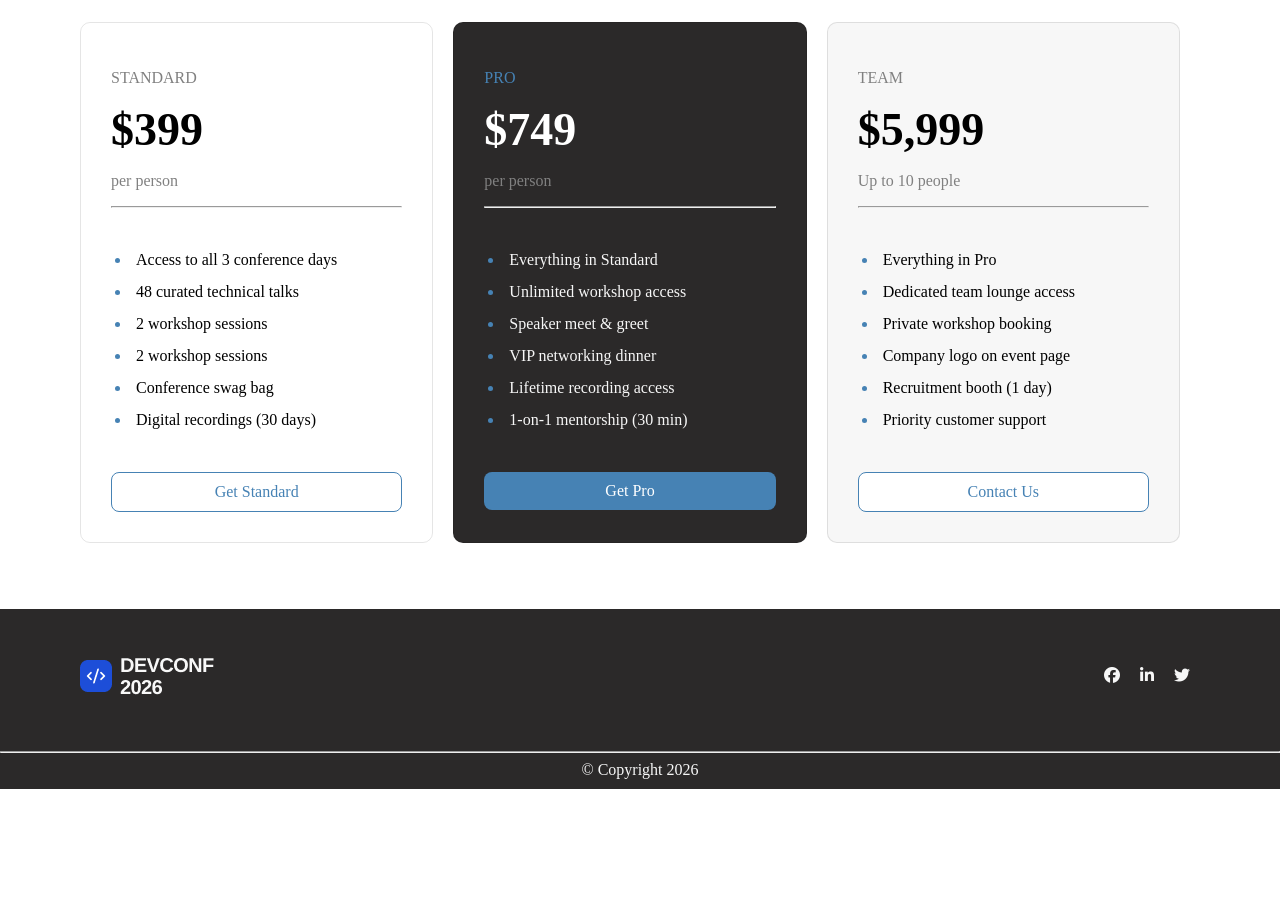
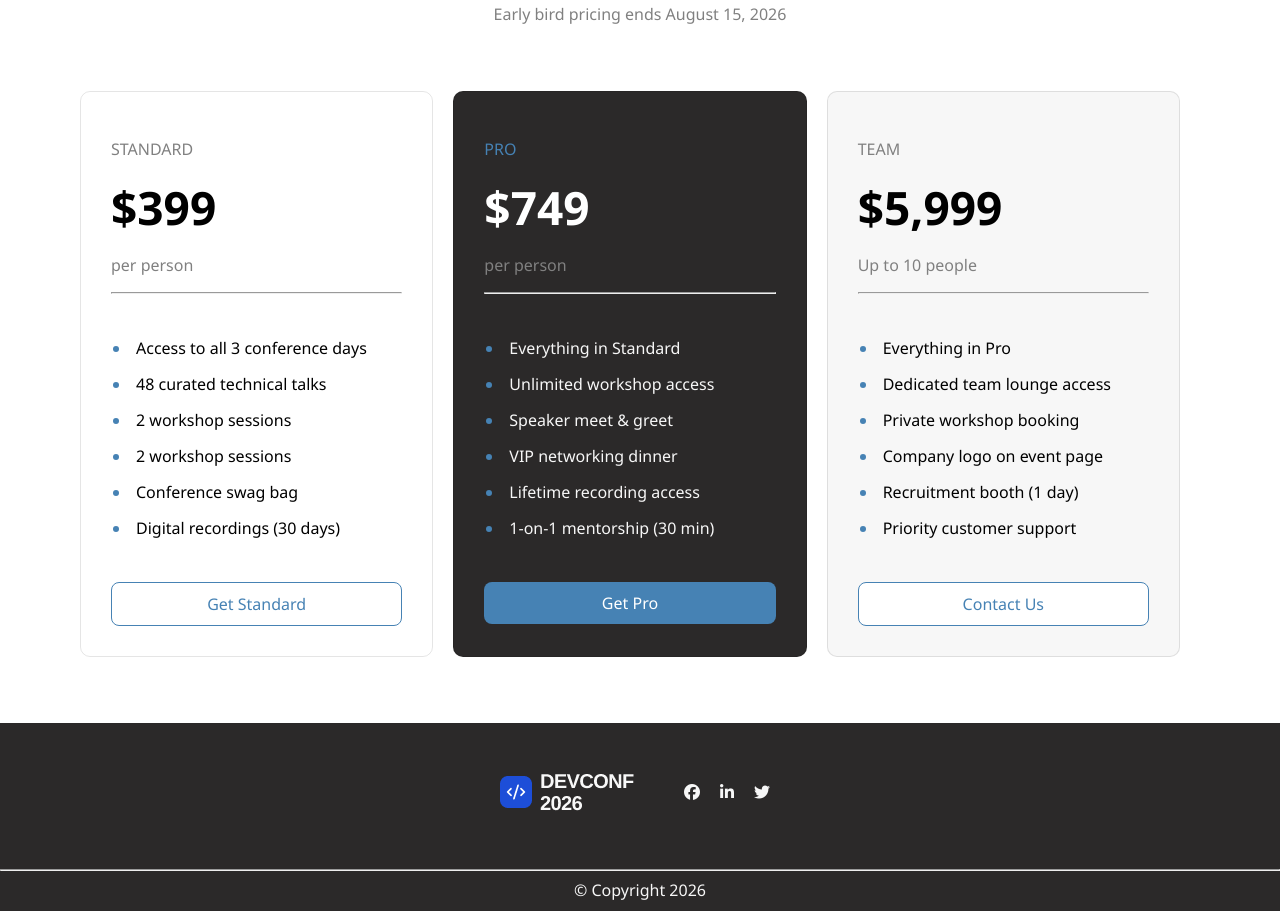
Before and after one commit to Diba-developer/Assignment-1, a plain HTML site: page index.html in a window 1280 px wide. Shown: the part 1761-2672 px from the top of the page. Before the commit the page ends 2550 px from the top, so only its background shows below. Drawn offline with Linux system fonts and the light colour scheme.

Commit message:
Sixth Commit

```diff
--- a/Style.css
+++ b/Style.css
@@ -1,6 +1,7 @@
 body{
     margin:0;
     padding:0;
+    font-family: "Noto Sans", sans-serif;
 }
 
 header{
@@ -195,9 +196,10 @@
 }
 .footer-logo-area{
     display: flex;
-    justify-content: space-between;
+    justify-content: Center;
     align-items: center;
-    padding: 2rem 5rem;
+    padding: 2rem 25rem;
+
 }
 .footer-logo-area ul{
     list-style: none;
--- a/index.html
+++ b/index.html
@@ -5,8 +5,10 @@
     <meta name="viewport" content="width=device-width, initial-scale=1.0">
     <title>Devconf 2026</title>
     <link rel="stylesheet" href="Style.css">
-    <script src="https://kit.fontawesome.com/34d01f8aa9.js" crossorigin="anonymous"></script>
-
+    <script src="https://kit.fontawesome.com/729498d5f0.js" crossorigin="anonymous"></script>
+    <link rel="preconnect" href="https://fonts.googleapis.com">
+    <link rel="preconnect" href="https://fonts.gstatic.com" crossorigin>
+    <link href="https://fonts.googleapis.com/css2?family=Noto+Sans:ital,wght@0,100..900;1,100..900&display=swap" rel="stylesheet">
 
     </head>
     <body>
```
